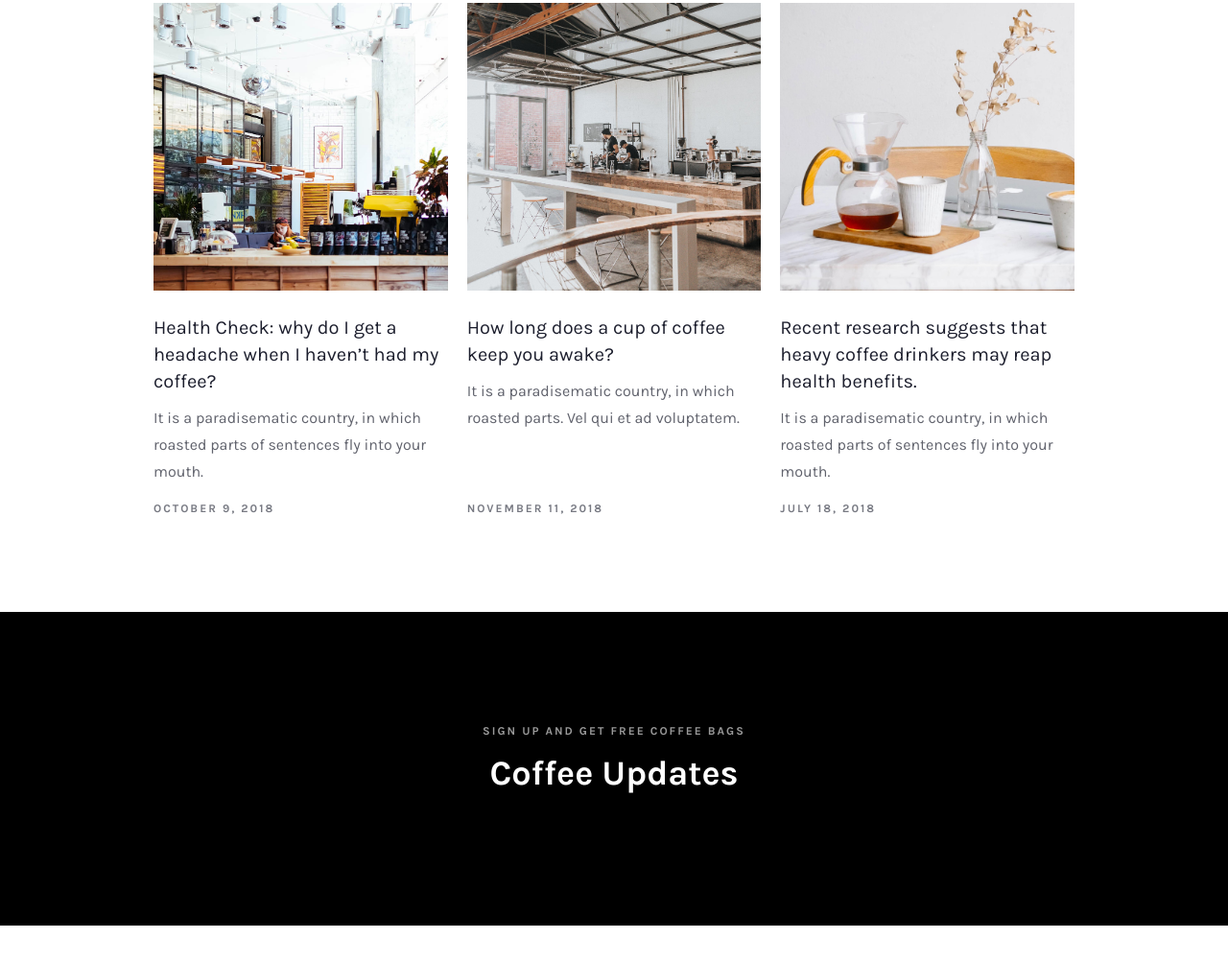
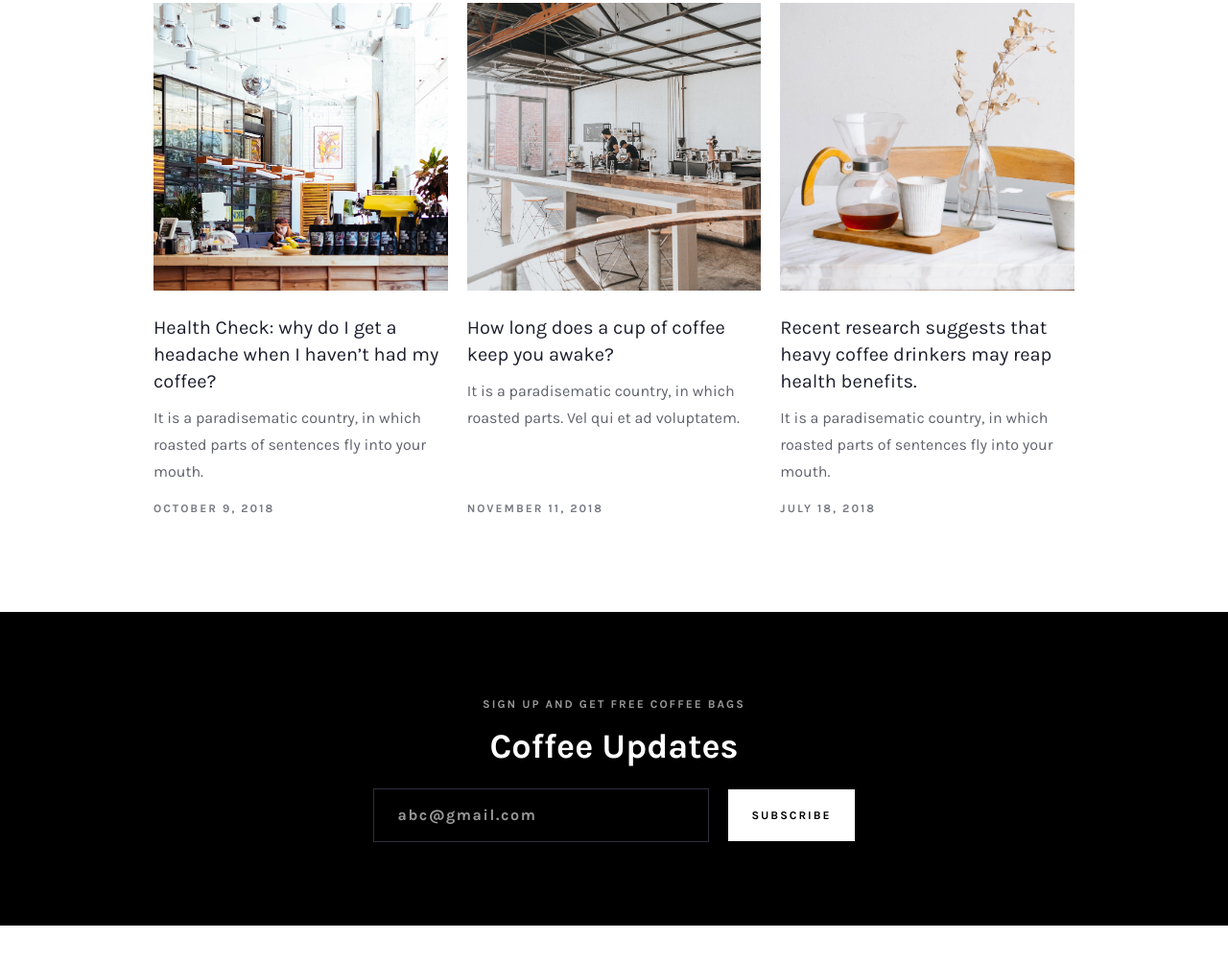
Before and after one commit to manhdungdev/coffee, a website: page index.html in a window 1280 px wide. Shown: the part 4584-5587 px from the top of the page at 96% size. Before the commit the page ends 5549 px from the top, so only its background shows below. Drawn offline with Linux system fonts and the light colour scheme; files whose address does not match are found by name.

Commit message:
Make subcribe

```diff
--- a/index.html
+++ b/index.html
@@ -449,9 +449,20 @@
               </div>
             </div>
           </div>
-          <div class="flex flex-col items-center justify-center min-h-[327px] w-full bg-black mt-[100px]">
+          <div class="flex flex-col items-center justify-center min-h-[327px] w-full bg-black my-[100px]">
             <p class="text-white/60 tracking-[2px] uppercase font-bold text-xs">SIGN UP AND GET FREE COFFEE BAGS</p>
             <h3 class="text-white font-bold text-4xl mt-4 mb-6">Coffee Updates</h3>
+            <form
+              class="flex flex-col sm:flex-row items-center gap-5"
+              action=""
+            >
+              <input
+                class="placeholder:tracking-widest placeholder:text-white/60 font-bold py-[15px] px-6 border-[#2f303e] border-solid border text-white hover:border-[#ffffff80] focus:border-[#ffffff80] duration-200 ease-linear min-w-[350px]"
+                type="text"
+                placeholder="abc@gmail.com"
+              />
+              <button class="btn uppercase h-[54px] w-full sm:w-auto">Subscribe</button>
+            </form>
           </div>
         </main>
 
```
Also changed, not shown: public/output.css.
